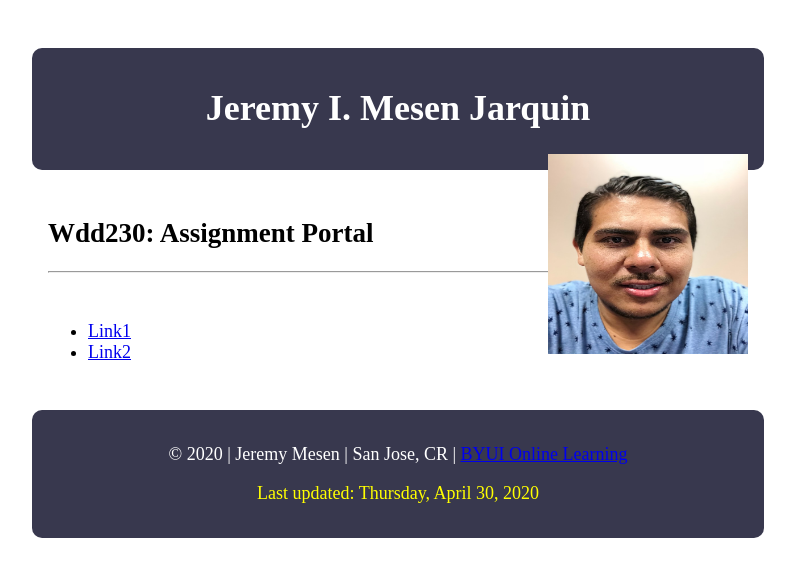
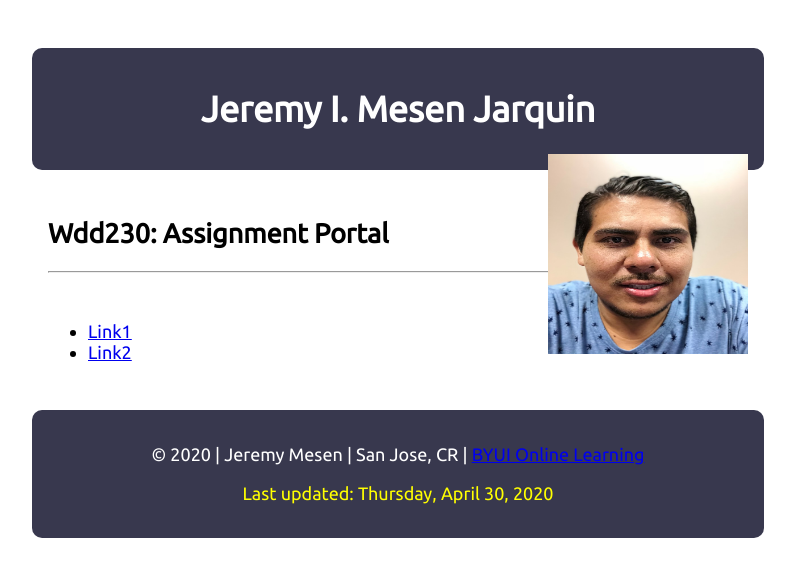
Before and after one commit to jimesen/jimesen.github.io, a plain HTML site: page index.html in a window 1280 px wide. Shown: the whole page, without its empty margins (242-1037 px from the left). Drawn offline with Linux system fonts and the light colour scheme.

Commit message:
font type

```diff
--- a/css/style.css
+++ b/css/style.css
@@ -1,5 +1,5 @@
 body {
-    font: Helvetica;
+    font-family: 'Ubuntu', sans-serif;
     font-size: 18px;
 }
 
--- a/index.html
+++ b/index.html
@@ -6,6 +6,7 @@
     <title>WDD 230 Jeremy Mesen</title>
     <link href="css/style.css" rel="stylesheet">
     <link rel="stylesheet" href="css/normalize.css">
+    <link href="https://fonts.googleapis.com/css2?family=Ubuntu:ital,wght@0,300;0,400;1,300&display=swap" rel="stylesheet">
 </head>
 
 <body>
```
